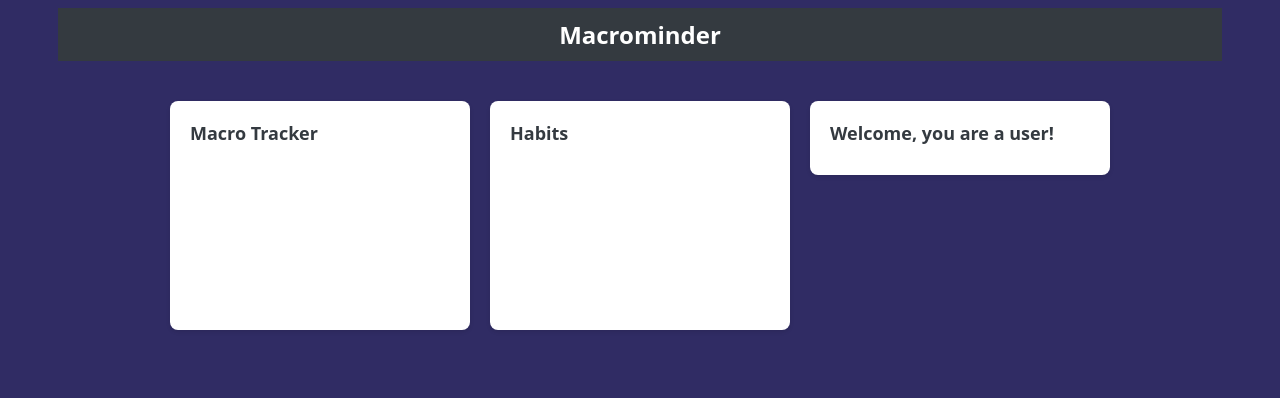
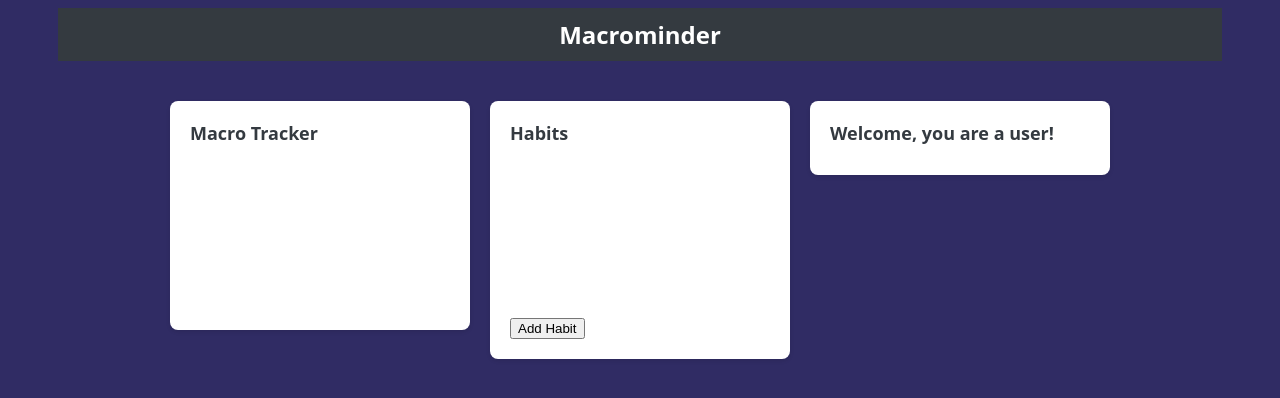
Before and after one commit to OriAdkins/MacroMinder, a Flask app: page /user/dashboard in a window 1280 px wide. Shown: the top 398 px of the page. Run offline with Flask 3, Linux system fonts and the light colour scheme.

Commit message:
Implemented feature to allow users to add habits
Added the /addhabit route, which renders AddHabit.html (GET) and adds a habit along with the associated user id of the user logged in to the Habits table in the database (POST), checking if the user is logged in and if the habit exists already beforehand
Added a button ‘Add Habit’ to UserDashboard.html that calls the /addhabit route
Altered UserDashboard.html to display habits of the logged in user; had to add a style to make the text black so it would be visible on the white box

```diff
--- a/routes.py
+++ b/routes.py
@@ -1,6 +1,6 @@
 from flask import render_template, request, flash, session, redirect, url_for
 from app import app, db, bcrypt
-from models import User
+from models import User, Habits
 
 # Render login page
 @app.route('/', methods=['GET'])
@@ -17,6 +17,8 @@ def login():
         existingUser = User.query.filter_by(username=username).first()
 
         if existingUser and bcrypt.check_password_hash(existingUser.password, password):
+            session['userid'] = existingUser.id  #store the user id in session
+            session['role'] = existingUser.role #store the user role in session
             # Check user role and redirect accordingly
             print("User role:", existingUser.role)  # Debug print to check the user's role
             if existingUser.role == 'Admin':
@@ -63,4 +65,37 @@ def lifecoach_dashboard():
 
 @app.route('/user/dashboard')
 def user_dashboard():
-    return render_template('UserDashboard.html')
+    userid = session.get('userid') #retrive userid from session; id of the logged in user
+    habits = Habits.query.filter_by(user_id=userid).all()
+    #load UserDashboard.html with habits
+    return render_template('UserDashboard.html', habits=habits)
+
+#route to render the addhabit page or add a habit
+@app.route('/addhabit', methods=['POST','GET'])
+def addHabit():
+    if request.method == 'POST':
+        description = request.form.get('habitdesc')
+        userid = session.get('userid')  #retrieve userid from session
+        role = session.get('role') #retrieve role from session
+        #if the user is logged in, check if the habit exists
+        if userid:
+            existingHabit = Habits.query.filter_by(user_id=userid, habit_description=description).first()
+            #if it does not exist, add newHabit to the database. otherwise, notify user the habit exists
+            if existingHabit is None:
+                newHabit = Habits(user_id=userid, habit_description=description)
+                db.session.add(newHabit)
+                db.session.commit()
+                if role=='User':
+                    return redirect(url_for('user_dashboard'))  #back to the dashboard
+                elif role=='Admin':
+                    return redirect(url_for('admin_dashboard'))
+                else:
+                    return redirect(url_for('lifecoach_dashboard'))
+            else:
+                flash('This habit already exists')
+        else:
+            flash('You must be logged in to add a habit.')
+
+
+    # Render the AddHabit page (GET request or failed login)
+    return render_template('AddHabit.html')
--- a/static/css/dashboard.css
+++ b/static/css/dashboard.css
@@ -69,3 +69,21 @@ body {
     color: #343a40;
     margin-bottom: 10px;
 }
+
+/*new code added by Ryan, keeps the "Add Habit" button on the bottom left*/
+/*also makes the text that displays the habits black*/
+.tm-block {
+    position: relative; /* Make sure the parent is positioned */
+}
+
+.habit-button {
+    position: absolute; /* Position the button absolutely within the .tm-block */
+    bottom: 10px; /* Distance from the bottom of the parent */
+    left: 10px; /* Distance from the left of the parent */
+    padding: 5px 10px; /* Optional: Adjust padding */
+    /* Add more styling here as needed */
+}
+
+.habit-description {
+    color: black;
+}
--- a/templates/UserDashboard.html
+++ b/templates/UserDashboard.html
@@ -27,7 +27,21 @@
                 <div class="tm-col tm-col-big">
                     <div class="bg-white tm-block h-100">
                         <h2 class="tm-block-title">Habits</h2>
+                        <!--new code-->
+                        <!--display the habit descriptions of the habits passed in-->
+                        <ul>
+                            {% for habit in habits %}
+                                <li class="habit-description">{{ habit.habit_description }}</li>
+                            {% endfor %}
+                        </ul>
+                        <!--new code-->
                         <canvas id="barChart"></canvas>
+                        <!--new code1-->
+                        <!--Added button-Ryan-->
+                        <form action="/addhabit" method="GET, POST">
+                            <button type="submit" class="btn btn-primary">Add Habit</button>
+                        </form>
+                        <!--new code1-->
                     </div>
                 </div>
                 <div class="tm-col tm-col-big"> <!-- Adjusted class to make the third block same size -->
```
Also changed, not shown: templates/AddHabit.html (added, +17 -0 lines).
